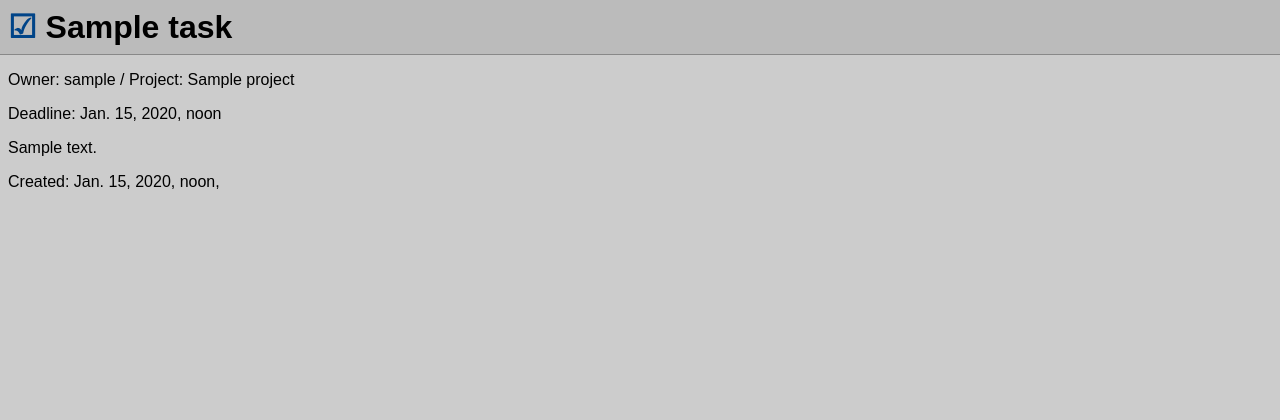
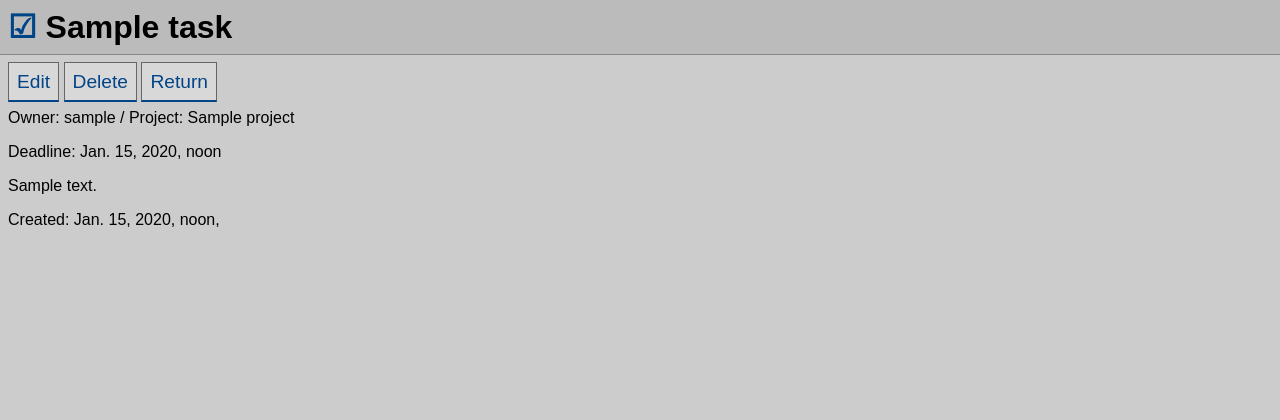
Before and after one commit to aivarasmink/blogas, a Django app: page /task/1/ in a window 1280 px wide. Shown: the part 86-506 px from the top of the page. Run offline with Django 5.2, Linux system fonts and the light colour scheme; a user stored in the database is signed in; tables that the repository leaves empty hold one stand-in row (values such as "Sample post").

Commit message:
sukurta task delete ir update

```diff
--- a/aivaro_blogas/blogas/templates/tasks/task_detail.html
+++ b/aivaro_blogas/blogas/templates/tasks/task_detail.html
@@ -5,6 +5,16 @@
     {% if task.is_done %}&#x2611;{% else %}&#x2610;{% endif %}</a>
     {{ task.name }}
 </h1>
+<div class="toolbar">
+    {% if task.owner == request.user %}
+        <a class="button" href="{% url "task_update" task.pk %}?next={{ request.GET.next|urlencode }}">
+            {% trans "edit"|capfirst %}</a>
+        <a class="button" href="{% url "task_delete" task.pk %}?next={{ request.GET.next|urlencode }}">
+            {% trans "delete"|capfirst %}</a>
+    {% endif %}
+    <a class="button" href="{% if request.GET.next %}{{ request.GET.next }}{% else %}{% url "task_list" %}{% endif %}">
+        {% trans "return"|capfirst %}</a>
+</div>
 <p>{% trans "Owner"|capfirst %}: {{ task.owner }} / {% trans "Project"|capfirst %}: {{ task.project }}</p>
 <p>{% trans "Deadline"|capfirst %}: {{ task.deadline }}</p>
 <p>{{ task.description }}</p>
--- a/aivaro_blogas/blogas/urls.py
+++ b/aivaro_blogas/blogas/urls.py
@@ -11,5 +11,7 @@ urlpatterns = [
     path('tasks/', views.task_list, name='task_list'),
     path('tasks/create/', views.task_create, name='task_create'),
     path('task/<int:pk>/', views.task_detail, name='task_detail'),
+    path('task/<int:pk>/edit/', views.task_update, name='task_update'),
+    path('task/<int:pk>/delete/', views.task_delete, name='task_delete'),
     path('task/<int:pk>/done/', views.task_done, name='task_done'),
 ]
--- a/aivaro_blogas/blogas/views.py
+++ b/aivaro_blogas/blogas/views.py
@@ -149,3 +149,28 @@ def task_create(request: HttpRequest) -> HttpResponse:
         form = forms.TaskForm()
     form.fields['project'].queryset = form.fields['project'].queryset.filter(owner=request.user)
     return render(request, 'blogas/task_create.html', {'form': form})
+
+
+@login_required
+def task_update(request: HttpRequest, pk: int) -> HttpResponse:
+    task = get_object_or_404(models.Task, pk=pk, owner=request.user)
+    if request.method == "POST":
+        form = forms.TaskForm(request.POST, instance=task)
+        if form.is_valid():
+            form.save()
+            messages.success(request, _("task edited successfully"))
+            return redirect('task_detail', pk=pk)
+    else:
+        form = forms.TaskForm(instance=task)
+    form.fields['project'].queryset = form.fields['project'].queryset.filter(owner=request.user)
+    return render(request, 'tasks/task_update.html', {'form': form})
+
+
+@login_required
+def task_delete(request: HttpRequest, pk: int) -> HttpResponse:
+    task = get_object_or_404(models.Task, pk=pk, owner=request.user)
+    if request.method == "POST":
+        task.delete()
+        messages.success(request, _("task deleted successfully"))
+        return redirect('task_list')
+    return render(request, 'tasks/task_delete.html', {'task': task, 'object': task})
```
Also changed, not shown: aivaro_blogas/blogas/templates/tasks/task_delete.html (added, +16 -0 lines), aivaro_blogas/blogas/templates/tasks/task_update.html (added, +10 -0 lines).
